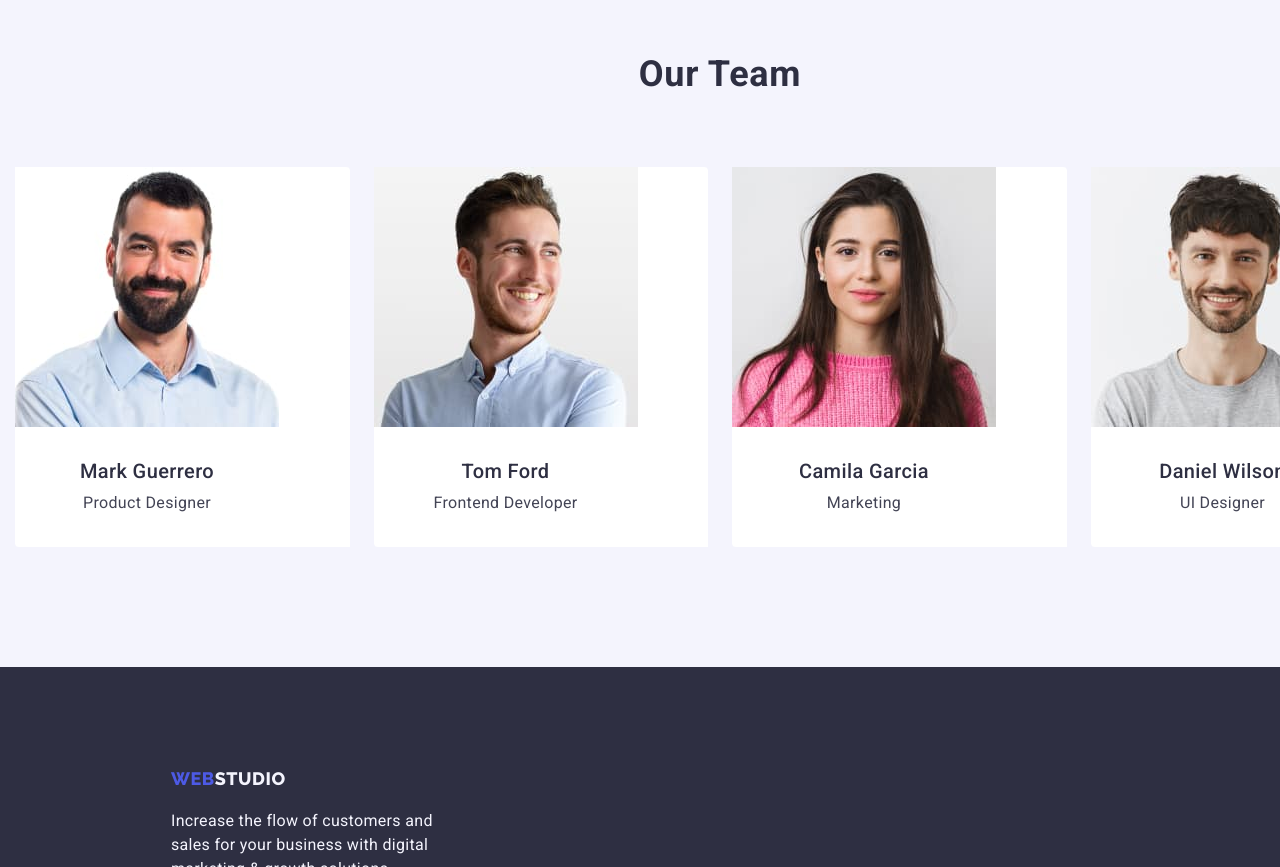
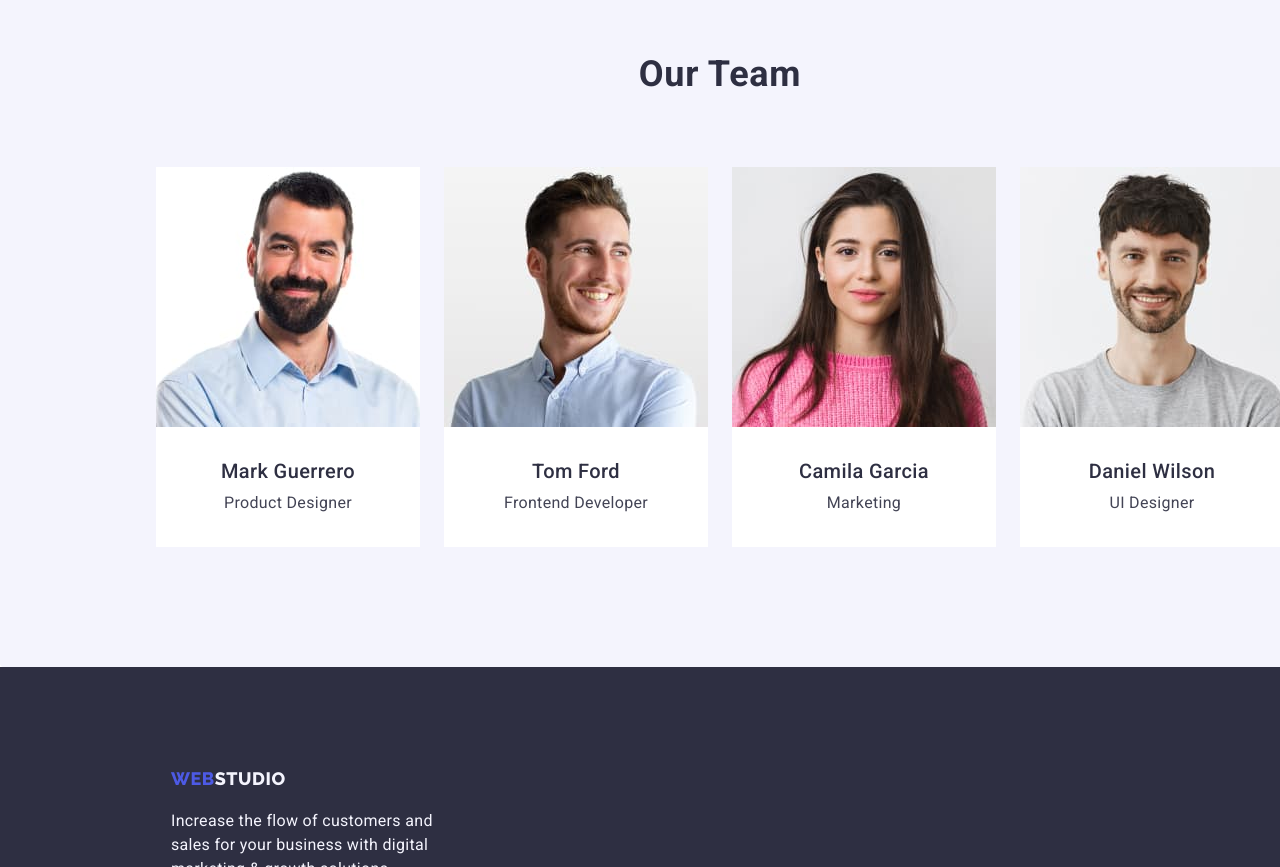
Before and after one commit to DagmaraKasz/goit-markup-hw-03, a plain HTML site: page index.html in a window 1280 px wide. Shown: the part 1587-2454 px from the top of the page. Drawn offline with nearby package versions, Linux system fonts and the light colour scheme.

Commit message:
Updates CSS
Updates CSS

```diff
--- a/css/styles.css
+++ b/css/styles.css
@@ -456,13 +456,22 @@ służący do określenia szerokości punktu listy (odejmujemy sumę odstępów
     height: 732px;
     padding-bottom: 120px;
     padding-top: 120px;
+    display: flex;
+    flex-direction: column;
+    border-top-left-radius: 0px;
+    border-top-right-radius: 0px;
+    border-top-right-radius: 4px;
+    border-bottom-left-radius: 4px;
 }
-.container-our-team {
-    /* display: inline; */
-    display: block;
+/* .container-our-team {
+    display: inline; */
+    /* display: block; */
+    /* display: flex;
+    flex-direction: column;
+    border-radius: 0px 0px 4px 4px;
     width: 1440px;
     height: 732px;
-}
+} */
 /* nagłówek h2 our team */
 .our-team {
     text-align: center;
@@ -482,10 +491,10 @@ służący do określenia szerokości punktu listy (odejmujemy sumę odstępów
     width: 1440px;
     height: 380px;
     width: calc((100% - 72px)/4);
-    border-top-left-radius: 0px;
+    /* border-top-left-radius: 0px;
     border-top-right-radius: 0px;
     border-top-right-radius: 4px;
-    border-bottom-left-radius: 4px;
+    border-bottom-left-radius: 4px; */
 }
 /* W pierwszym punkcie listy znajduje się div,który służy jako kontener dla imienia pracownika i nazwy jego stanowiska */
 .names-positions-box {
```
